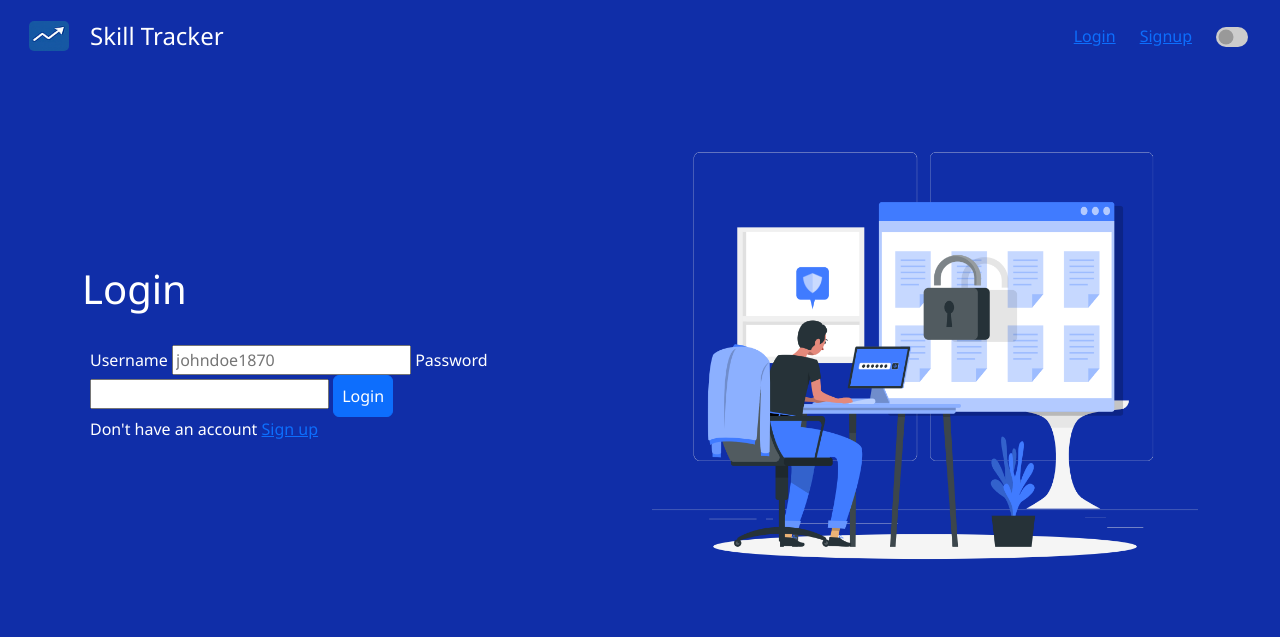
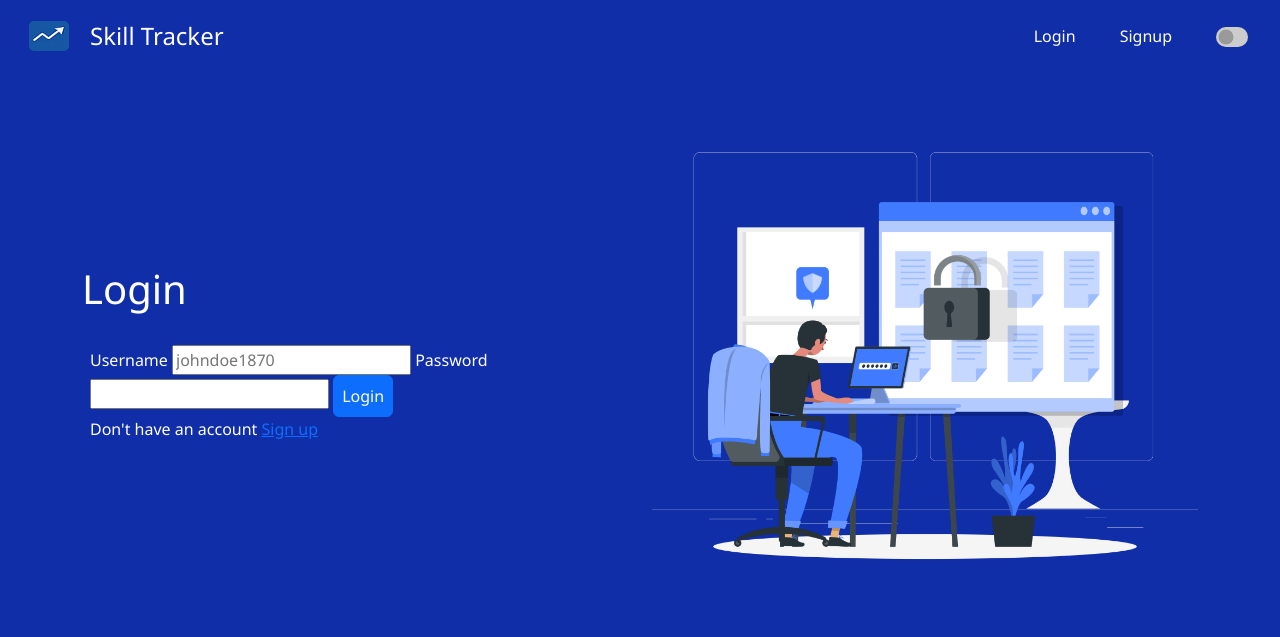
Before and after one commit to oladayotech/Skill-Tracker, a Django app: a page that uses templates/login.html in a window 1280 px wide. Shown: the top 637 px of the page. Run offline with Django 5.2, Linux system fonts and the light colour scheme.

```diff
--- a/static/css/navbar.css
+++ b/static/css/navbar.css
@@ -1,4 +1,3 @@
-/* Base Navbar Style */
 body {
     background-color: #ffffff;
     color: black;
@@ -20,7 +19,16 @@ body {
     color: white;
 }
 
-/* Hamburger Icon */
+.menu-links a {
+    color: white;
+    text-decoration: none;
+    margin-right: 20px;
+}
+
+.menu-links a:hover {
+    text-decoration: underline;
+}
+
 .hamburger {
     display: flex;
     flex-direction: column;
@@ -50,7 +58,7 @@ body {
     transform: rotate(-45deg) translate(5px, -5px);
 }
 
-/* Hamburger menu dropdown */
+/* Hamburger dropdown */
 .hamburger-menu {
     display: none;
     background-color: white;
@@ -63,7 +71,6 @@ body {
     box-shadow: 0 2px 10px rgba(0, 0, 0, 0.3);
     z-index: 1000;
 
-    /* Smooth appearance */
     opacity: 0;
     transform: translateY(-10px) scale(0.95);
     transition: all 0.3s ease;
@@ -122,7 +129,6 @@ body.dark-mode .hamburger-menu ul li a:hover {
     background-color: #3a3a3a;
 }
 
-/* Toggle switch */
 .form-check-input {
     width: 40px;
     height: 20px;
@@ -135,8 +141,8 @@ body.dark-mode .hamburger-menu ul li a:hover {
     background-color: #0d6efd;
 }
 
-/* Responsive */
-@media (min-width: 992px) {
+/* Responsive Rules */
+@media (min-width: 768px) {
     .hamburger {
         display: none;
     }
```
